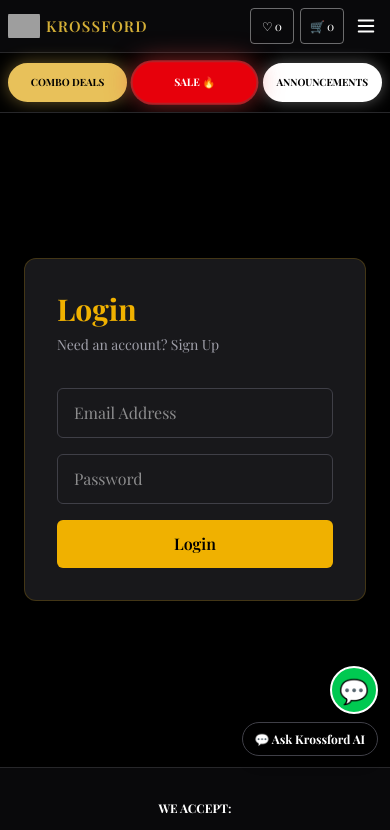
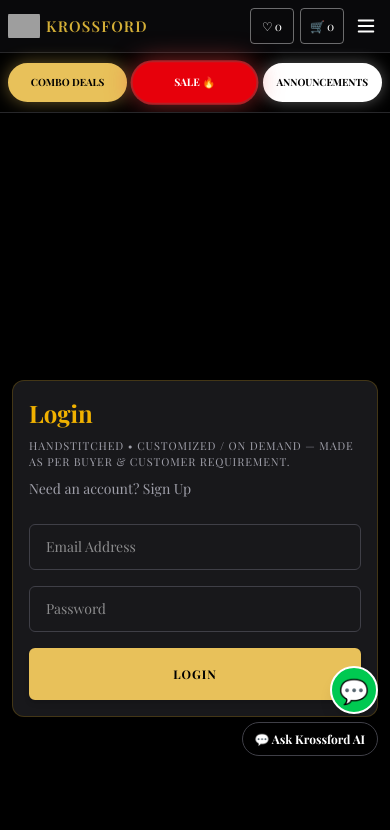
Before and after one commit to kaftab110-cmd/Krossford, a Next.js app: page /auth in a window 390 px wide. Shown: the top 830 px of the page. Built offline with nearby package versions, Linux system fonts and the light colour scheme; grey boxes are pictures that could not be loaded.

Commit message:
auth top padding card mobile handstitched fix

```diff
--- a/app/auth/page.tsx
+++ b/app/auth/page.tsx
@@ -6,26 +6,27 @@ export default function AuthPage() {
   const [isLogin, setIsLogin] = useState(true);
 
   const inputClass =
-    "w-full rounded-md border border-zinc-700 bg-zinc-900 px-4 py-3 text-white outline-none focus:border-yellow-500 focus:ring-2 focus:ring-yellow-500";
+    "w-full min-w-0 rounded-md border border-zinc-700 bg-zinc-900 px-4 py-3 text-sm text-white outline-none focus:border-yellow-500 focus:ring-2 focus:ring-yellow-500";
 
   return (
-    <main className="flex min-h-[80vh] items-center justify-center bg-black px-6 py-20 text-white">
-      <div className="w-full max-w-md rounded-xl border border-yellow-500/20 bg-zinc-900 p-8">
-        <h1 className="text-3xl font-bold text-yellow-500">
+    <main className="flex min-h-screen items-center justify-center bg-black px-3 min-[400px]:px-4 sm:px-6 pt-[132px] min-[400px]:pt-[138px] sm:pt-[148px] lg:pt-[158px] pb-16 text-white w-full min-w-0 overflow-x-hidden">
+      <div className="w-full max-w-md rounded-xl border border-yellow-500/20 bg-zinc-900 p-4 min-[400px]:p-6 sm:p-8 min-w-0">
+        <h1 className="text-2xl sm:text-3xl font-bold text-yellow-500 break-words leading-snug">
           {isLogin ? "Login" : "Create Account"}
         </h1>
+        <p className="mt-2 text-[11px] sm:text-xs text-zinc-400 uppercase tracking-widest break-words">Handstitched • Customized / On Demand — Made As Per Buyer &amp; Customer Requirement.</p>
 
         <button
           type="button"
           onClick={() => setIsLogin(!isLogin)}
-          className="mt-2 text-sm text-zinc-400 hover:text-yellow-500"
+          className="mt-2 text-sm text-zinc-400 hover:text-yellow-500 break-words text-left"
         >
           {isLogin
             ? "Need an account? Sign Up"
             : "Already have an account? Login"}
         </button>
 
-        <form onSubmit={(e) => e.preventDefault()} className="mt-8 space-y-4">
+        <form onSubmit={(e) => e.preventDefault()} className="mt-6 sm:mt-8 space-y-4 min-w-0">
           {!isLogin && (
             <input className={inputClass} type="text" placeholder="Full Name" />
           )}
@@ -34,7 +35,7 @@ export default function AuthPage() {
 
           <button
             type="submit"
-            className="w-full rounded-md bg-yellow-500 px-4 py-3 font-semibold text-black transition hover:bg-yellow-400"
+            className="w-full rounded-md bg-[#E8C15A] border-2 border-[#E8C15A] px-4 py-4 text-xs font-bold uppercase tracking-widest text-black transition hover:bg-[#D4AF37] shadow-md"
           >
             {isLogin ? "Login" : "Create Account"}
           </button>
```
